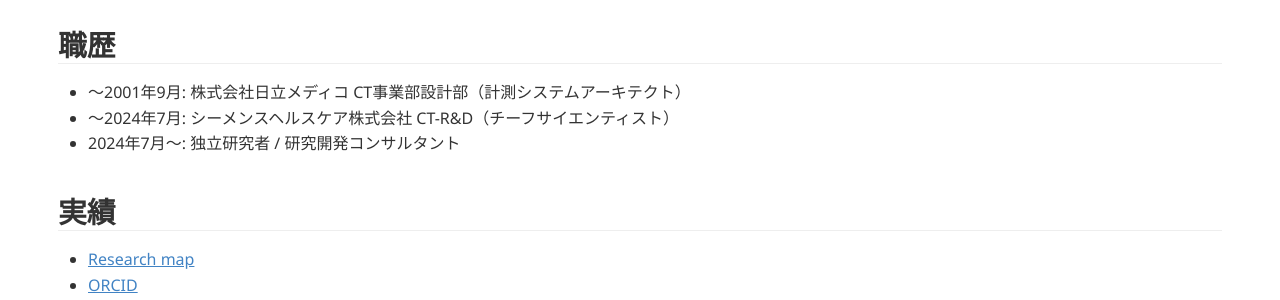
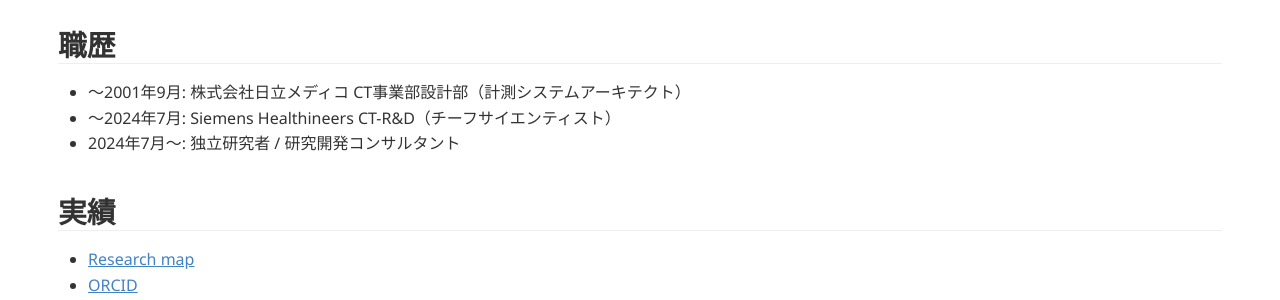
Before and after one commit to tnitoh/tnitoh.github.io, a Jekyll site: the page built from index.md, in a window 1280 px wide. Shown: the part 1404-1704 px from the top of the page. Built offline with Jekyll 4.4.1, drawn with Linux system fonts in a browser that asks for light colours; Markdown is read by kramdown in place of the engine named in the settings.

Commit message:
Update index.md

```diff
--- a/index.md
+++ b/index.md
@@ -59,7 +59,7 @@
 
 ## 職歴
 - 〜2001年9月: 株式会社日立メディコ CT事業部設計部（計測システムアーキテクト）
-- ～2024年7月: シーメンスヘルスケア株式会社 CT-R&D（チーフサイエンティスト）
+- ～2024年7月: Siemens Healthineers CT-R&D（チーフサイエンティスト）
 - 2024年7月〜: 独立研究者 / 研究開発コンサルタント
 
 
```
